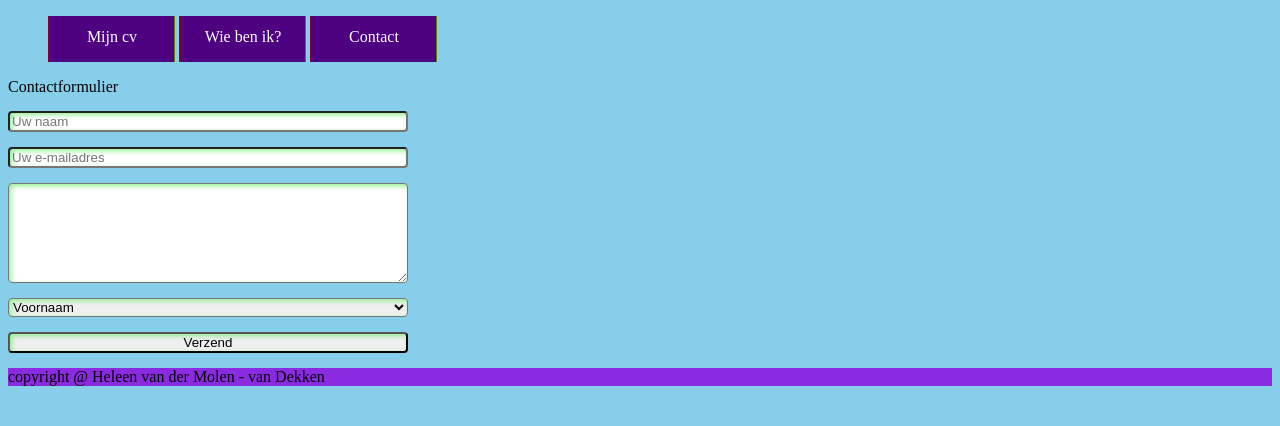
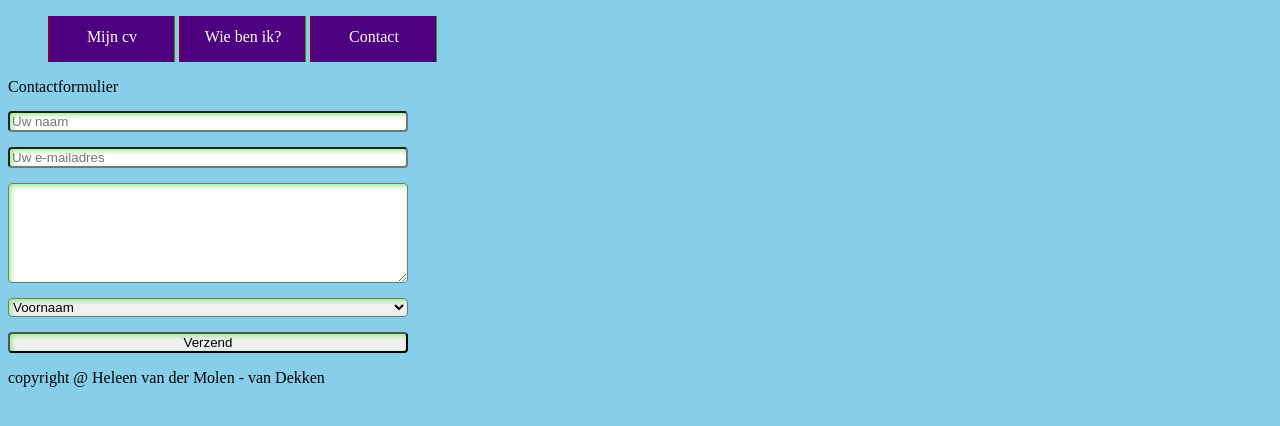
Before and after one commit to Heleenvd/Les15, a plain HTML site: page contact.html in a window 1280 px wide. Drawn offline with Linux system fonts and the light colour scheme.

Commit message:
Update contact.html

```diff
--- a/contact.html
+++ b/contact.html
@@ -23,8 +23,8 @@
         </select>
         <button>Verzend</button>
         </form>
+<p>copyright @ Heleen van der Molen - van Dekken</p>
 </body>
 <footer>
-    copyright @ Heleen van der Molen - van Dekken
 </footer>
 </html>
```
